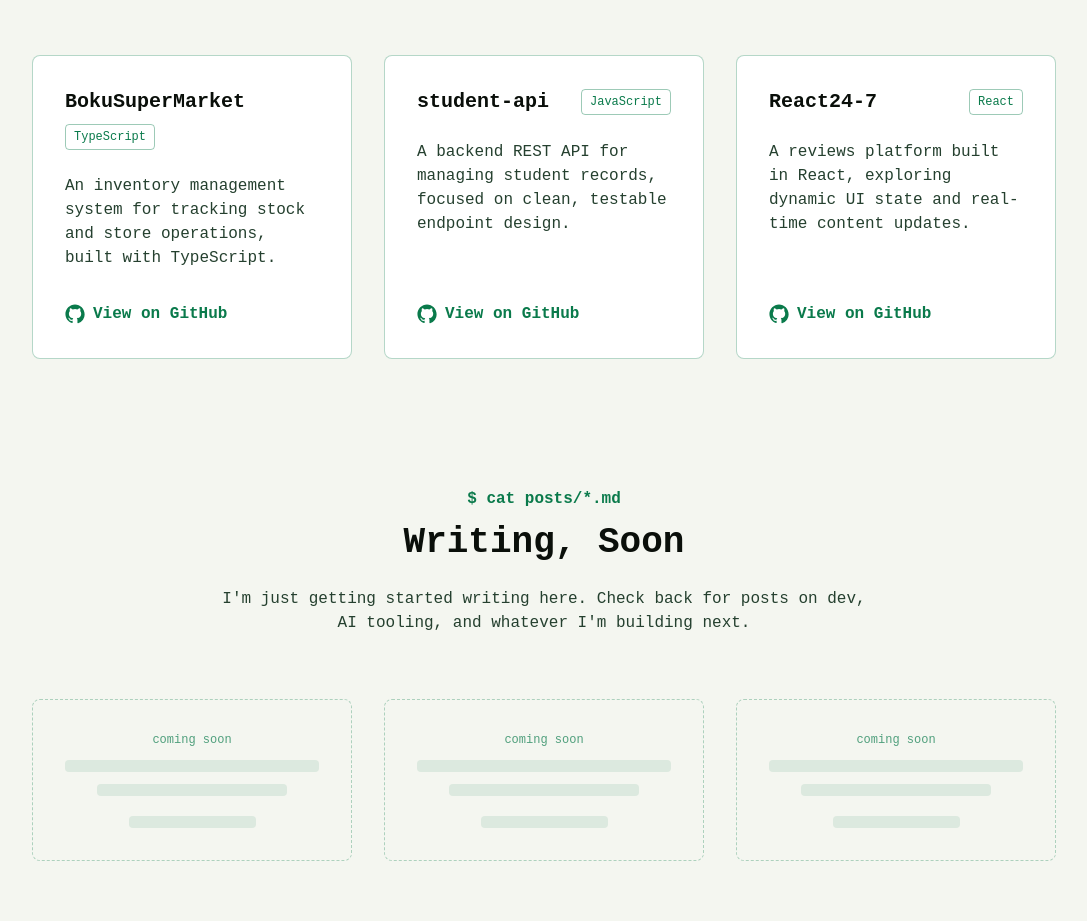
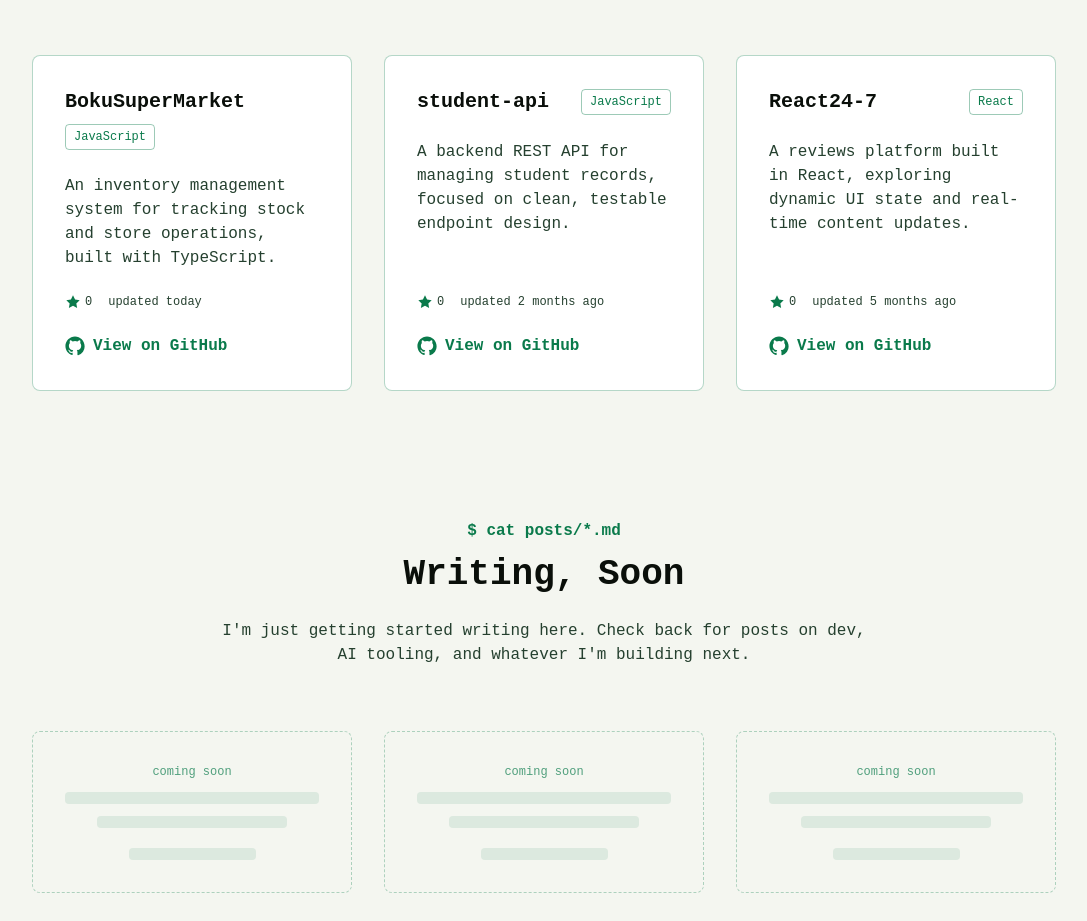
Before and after one commit to Arch-host/vict0r-portfolio, a React (Vite) app: page / in a window 1280 px wide. Shown: the part 2180-3101 px from the top of the page, without its empty margins (96-1183 px from the left). Built offline with nearby package versions, Linux system fonts and the light colour scheme.

Commit message:
Live GitHub stats on project cards

```diff
--- a/package.json
+++ b/package.json
@@ -5,7 +5,8 @@
   "type": "module",
   "scripts": {
     "dev": "vite",
-    "build": "tsc -b && vite build",
+    "build": "node scripts/fetch-repos.mjs && tsc -b && vite build",
+    "repos": "node scripts/fetch-repos.mjs",
     "lint": "eslint .",
     "preview": "vite preview"
   },
--- /dev/null
+++ b/scripts/fetch-repos.mjs
@@ -0,0 +1,41 @@
+// Runs before every build: pulls live stats for the repos listed in
+// src/data/projects.json and saves them to src/data/repos.generated.json.
+// It never fails the build. If GitHub is unreachable, the last saved data is kept.
+import { readFile, writeFile } from "node:fs/promises";
+
+const SOURCE = new URL("../src/data/projects.json", import.meta.url);
+const OUTPUT = new URL("../src/data/repos.generated.json", import.meta.url);
+
+const { owner, projects } = JSON.parse(await readFile(SOURCE, "utf8"));
+
+let repos = {};
+try {
+  repos = JSON.parse(await readFile(OUTPUT, "utf8"));
+} catch {
+  /* first run: no previous file */
+}
+
+const headers = {
+  Accept: "application/vnd.github+json",
+  "User-Agent": "vict0r-portfolio-build",
+};
+// Optional: a token only raises the API rate limit. It is never sent to the browser.
+if (process.env.GITHUB_TOKEN) headers.Authorization = `Bearer ${process.env.GITHUB_TOKEN}`;
+
+for (const { repo } of projects) {
+  try {
+    const res = await fetch(`https://api.github.com/repos/${owner}/${repo}`, { headers });
+    if (!res.ok) throw new Error(`HTTP ${res.status}`);
+    const data = await res.json();
+    repos[repo] = {
+      stars: data.stargazers_count,
+      language: data.language,
+      pushedAt: data.pushed_at,
+    };
+    console.log(`fetched ${repo}`);
+  } catch (error) {
+    console.warn(`skipped ${repo}: ${error.message} (keeping previous data)`);
+  }
+}
+
+await writeFile(OUTPUT, JSON.stringify(repos, null, 2) + "\n");
--- a/src/components/Projects.tsx
+++ b/src/components/Projects.tsx
@@ -2,32 +2,23 @@ import Section from "./ui/Section.tsx";
 import SectionHeading from "./ui/SectionHeading.tsx";
 import Card from "./ui/Card.tsx";
 import GitHubIcon from "./ui/GitHubIcon.tsx";
+import projectData from "../data/projects.json";
+import generated from "../data/repos.generated.json";
 
-type Project = { name: string; description: string; tech: string; repoUrl: string };
+type RepoStats = { stars: number; language: string | null; pushedAt: string };
 
-const projects: Project[] = [
-  {
-    name: "BokuSuperMarket",
-    description:
-      "An inventory management system for tracking stock and store operations, built with TypeScript.",
-    tech: "TypeScript",
-    repoUrl: "https://github.com/Arch-host/BokuSuperMarket",
-  },
-  {
-    name: "student-api",
-    description:
-      "A backend REST API for managing student records, focused on clean, testable endpoint design.",
-    tech: "JavaScript",
-    repoUrl: "https://github.com/Arch-host/student-api",
-  },
-  {
-    name: "React24-7",
-    description:
-      "A reviews platform built in React, exploring dynamic UI state and real-time content updates.",
-    tech: "React",
-    repoUrl: "https://github.com/Arch-host/React24-7",
-  },
-];
+// Live numbers written at build time by scripts/fetch-repos.mjs
+const stats: Record<string, RepoStats | undefined> = generated;
+
+const NOW = Date.now();
+const rtf = new Intl.RelativeTimeFormat("en", { numeric: "auto" });
+
+function timeAgo(iso: string) {
+  const days = Math.round((new Date(iso).getTime() - NOW) / 86_400_000);
+  if (Math.abs(days) < 30) return rtf.format(days, "day");
+  if (Math.abs(days) < 365) return rtf.format(Math.round(days / 30), "month");
+  return rtf.format(Math.round(days / 365), "year");
+}
 
 export default function Projects() {
   return (
@@ -38,15 +29,33 @@ export default function Projects() {
         text="A few things I've built and shipped. Full source is available on GitHub."
       />
       <div className="grid grid-cols-1 md:grid-cols-3 gap-8">
-        {projects.map(({ name, description, tech, repoUrl }) => (
-          <Card key={name} interactive className="p-8 flex flex-col">
+        {projectData.projects.map(({ repo, description, tech }) => {
+          const live = stats[repo];
+          return (
+            <Card key={repo} interactive className="p-8 flex flex-col">
               <div className="flex items-center justify-between flex-wrap gap-2 mb-6">
-              <h3 className="text-heading text-xl font-bold">{name}</h3>
-              <span className="text-xs text-brand border border-brand/40 rounded px-2 py-1">{tech}</span>
+                <h3 className="text-heading text-xl font-bold">{repo}</h3>
+                <span className="text-xs text-brand border border-brand/40 rounded px-2 py-1">
+                  {live?.language ?? tech}
+                </span>
               </div>
-            <p className="mb-8 grow">{description}</p>
+              <p className="mb-6 grow">{description}</p>
+              {live && (
+                <p className="flex flex-wrap items-center gap-x-4 gap-y-1 text-xs mb-6">
+                  <span className="inline-flex items-center gap-1" title="GitHub stars">
+                    <svg viewBox="0 0 24 24" fill="currentColor" className="size-4 text-brand" aria-hidden="true">
+                      <path d="M12 2l3.1 6.3 6.9 1-5 4.9 1.2 6.8L12 17.8 5.8 21l1.2-6.8-5-4.9 6.9-1z" />
+                    </svg>
+                    {live.stars}
+                    <span className="sr-only"> stars</span>
+                  </span>
+                  <span>
+                    updated <time dateTime={live.pushedAt}>{timeAgo(live.pushedAt)}</time>
+                  </span>
+                </p>
+              )}
               <a
-              href={repoUrl}
+                href={`https://github.com/${projectData.owner}/${repo}`}
                 target="_blank"
                 rel="noopener noreferrer"
                 className="inline-flex items-center gap-2 text-brand font-semibold hover:underline"
@@ -55,7 +64,8 @@ export default function Projects() {
                 View on GitHub
               </a>
             </Card>
-        ))}
+          );
+        })}
       </div>
     </Section>
   );
--- /dev/null
+++ b/src/data/projects.json
@@ -0,0 +1,20 @@
+{
+  "owner": "Arch-host",
+  "projects": [
+    {
+      "repo": "BokuSuperMarket",
+      "description": "An inventory management system for tracking stock and store operations, built with TypeScript.",
+      "tech": "TypeScript"
+    },
+    {
+      "repo": "student-api",
+      "description": "A backend REST API for managing student records, focused on clean, testable endpoint design.",
+      "tech": "JavaScript"
+    },
+    {
+      "repo": "React24-7",
+      "description": "A reviews platform built in React, exploring dynamic UI state and real-time content updates.",
+      "tech": "React"
+    }
+  ]
+}
--- /dev/null
+++ b/src/data/repos.generated.json
@@ -0,0 +1,17 @@
+{
+  "BokuSuperMarket": {
+    "stars": 0,
+    "language": "JavaScript",
+    "pushedAt": "2026-10-18T00:33:52Z"
+  },
+  "student-api": {
+    "stars": 0,
+    "language": "JavaScript",
+    "pushedAt": "2026-08-27T13:30:44Z"
+  },
+  "React24-7": {
+    "stars": 0,
+    "language": null,
+    "pushedAt": "2026-05-18T23:15:50Z"
+  }
+}
```
Lines whose indentation alone changed are shown as unchanged.
